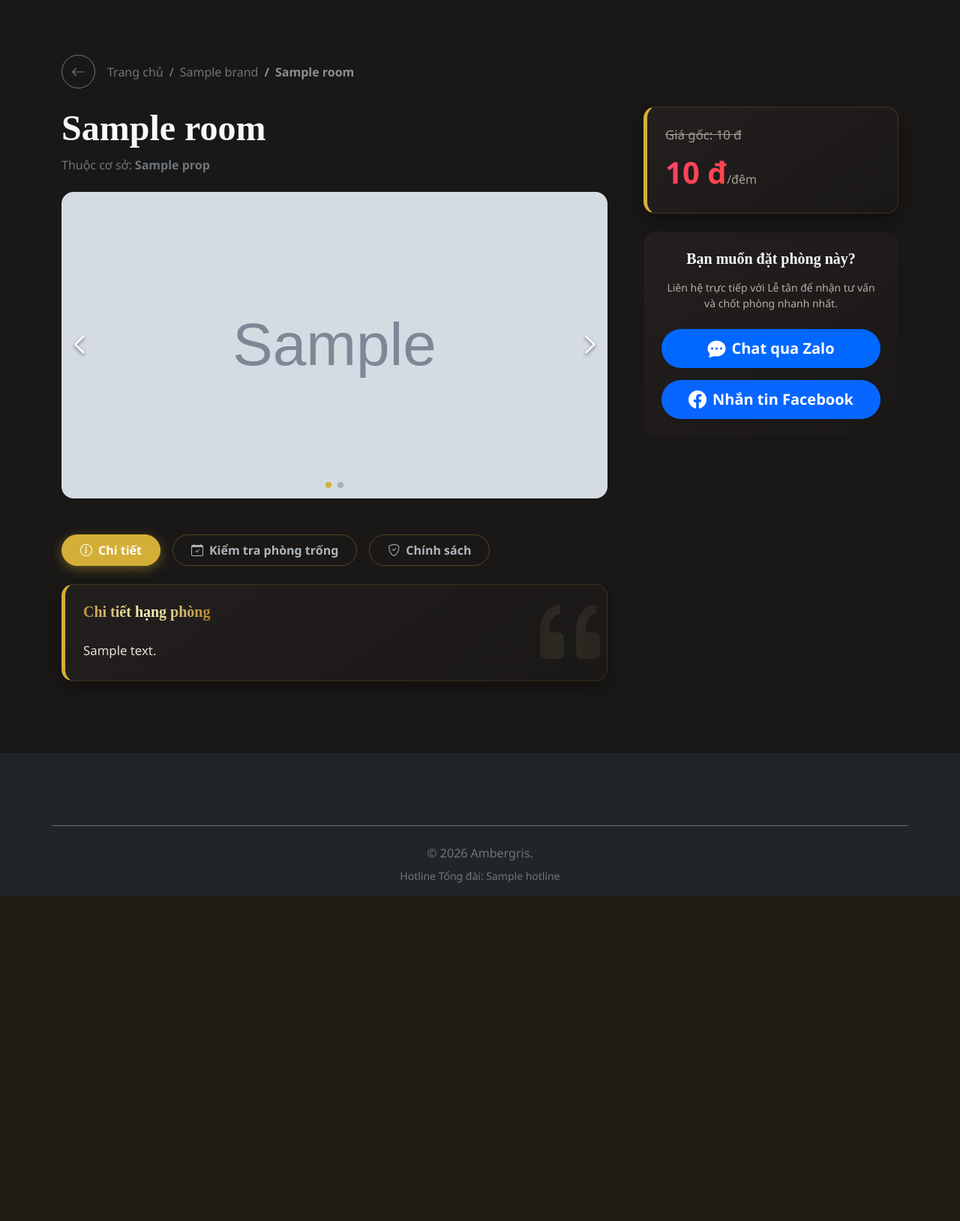
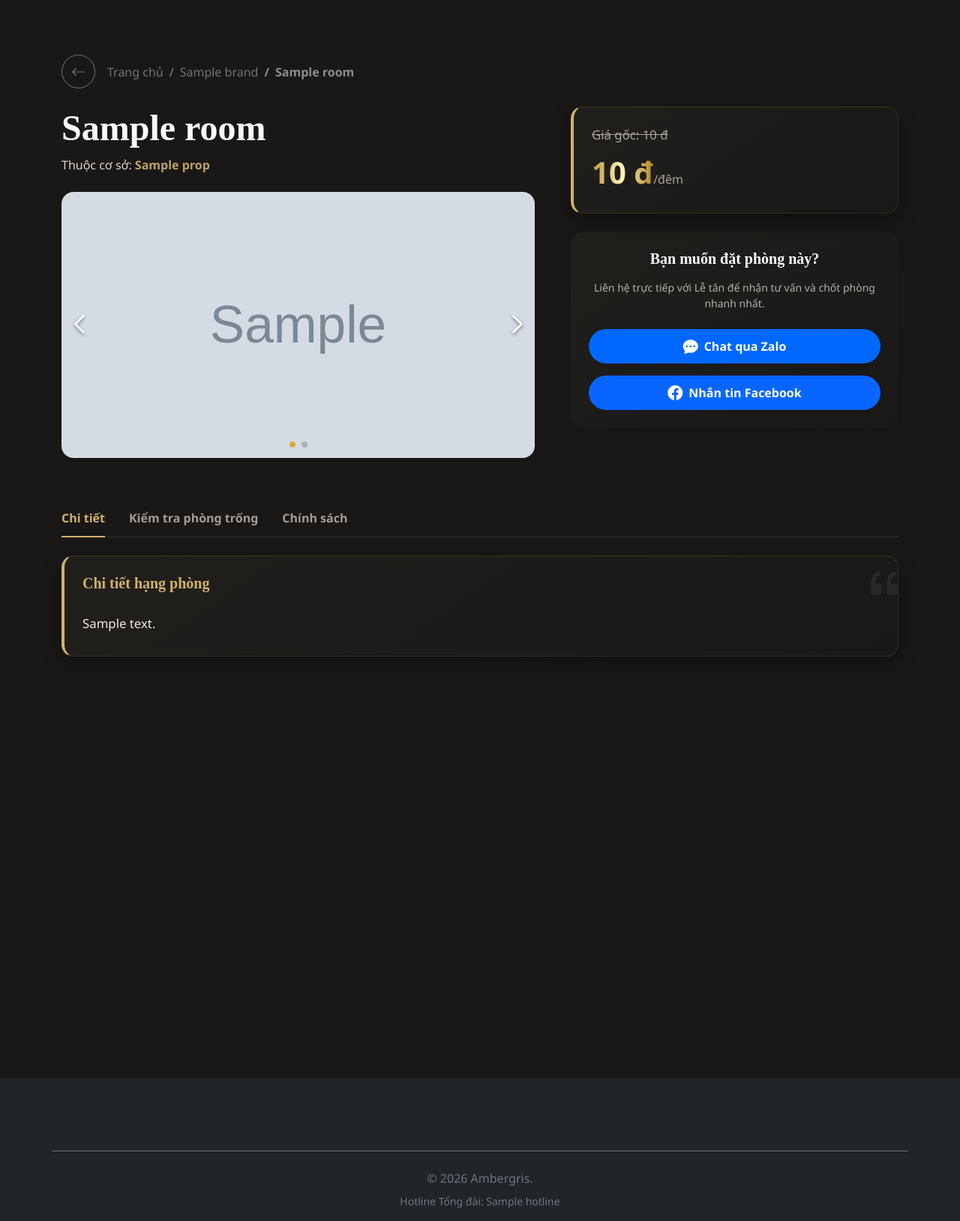
Before and after one commit to Dirak-magic/hotel_project_github, a Django app: template templates/room_detail.html in a window 1280 px wide. Shown: the part 57-1686 px from the top of the page at 75% size. Before the commit the page ends 1252 px from the top, so only its background shows below. Run offline with Django 5.2, Linux system fonts and the light colour scheme; the template is opened without the code that fills it: most values are stand-ins (such as "Sample title", 1, 10 or a date in 2020); grey boxes marked "Sample" are stand-in pictures; some libraries are stand-ins or nearby versions.

Commit message:
update room detail

```diff
--- a/templates/room_detail.html
+++ b/templates/room_detail.html
@@ -19,12 +19,12 @@
     </div>
 
     <div class="row g-5">
-        <!-- CỘT TRÁI (8): Thông tin & Hình ảnh -->
-        <div class="col-lg-8">
+        <!-- CỘT TRÁI (7): Thông tin & Hình ảnh -->
+        <div class="col-lg-7 pe-lg-4">
             <!-- Tên & Thông số cơ bản -->
             <div class="mb-4">
                 <h1 class="display-5 fw-bold mb-2" style="font-family: 'Playfair Display', serif;">{{ room.name }}</h1>
-                <p class="text-secondary mb-3">Thuộc cơ sở: <strong>{{ prop.name }}</strong></p>
+                <p class="mb-3" style="color: #F0E9DE; opacity: 0.9;">Thuộc cơ sở: <strong style="color: #D2B16B;">{{ prop.name }}</strong></p>
             </div>
 
             <!-- Thư viện ảnh (Swiper Slider) -->
@@ -63,15 +63,15 @@
                 <!-- Box Giá -->
                 <div class="luxury-box p-4 rounded-4 mb-4 position-relative overflow-hidden">
                     {% if room.sale_price %}
-                        <div class="text-body text-decoration-line-through mb-2" style="opacity: 0.65; font-weight: 500; font-size: 1.05rem;">Giá gốc: {{ room.display_original_price|vnd }} đ</div>
-                        <div class="fs-1 fw-bold"><span class="text-luxury-sale">{{ room.display_price|vnd }} đ</span><span class="fs-6 fw-normal text-secondary">/đêm</span></div>
+                        <div class="text-decoration-line-through mb-2" style="color: #A9A499; font-weight: 500; font-size: 1.05rem;">Giá gốc: {{ room.display_original_price|vnd }} đ</div>
+                        <div class="fs-1 fw-bold"><span class="text-luxury-gold">{{ room.display_price|vnd }} đ</span><span class="fs-6 fw-normal text-secondary">/đêm</span></div>
                     {% else %}
                         <div class="text-secondary mb-2" style="opacity: 0.8; font-weight: 500;">Giá tham khảo:</div>
                         <div class="fs-1 fw-bold"><span class="text-luxury-gold">{{ room.display_price|vnd }} đ</span><span class="fs-6 fw-normal text-secondary">/đêm</span></div>
                     {% endif %}
 
                     {% if room.is_weekend_now and room.weekend_surcharge > 0 %}
-                        <div class="mt-3 pt-3 border-top" style="border-color: rgba(212, 175, 55, 0.2) !important; font-size: 0.9rem; color: #d4af37; font-style: italic;">
+                        <div class="mt-3 pt-3 border-top border-secondary border-opacity-25" style="font-size: 0.95rem; color: #EED382; font-weight: 600;">
                             <i class="bi bi-info-circle me-1"></i>* Đã bao gồm phụ thu cuối tuần ({{ room.weekend_surcharge|vnd }} đ)
                         </div>
                     {% endif %}
@@ -82,60 +82,110 @@
                     <h5 class="fw-bold mb-3" style="font-family: 'Playfair Display', serif;">Bạn muốn đặt phòng này?</h5>
                     <p class="text-body small mb-4 opacity-75">Liên hệ trực tiếp với Lễ tân để nhận tư vấn và chốt phòng nhanh nhất.</p>
 
-                    <div class="d-grid gap-3">
+                    <div class="d-grid gap-3 mt-1">
                         {% if prop.hotline %}
-                        <a href="https://zalo.me/{{ prop.hotline|cut:' ' }}" target="_blank" class="btn btn-lg rounded-pill fw-bold text-white d-flex align-items-center justify-content-center shadow-sm social-cta-btn zalo-btn">
-                            <i class="bi bi-chat-dots-fill me-2 fs-4"></i> Chat qua Zalo
+                        <a href="https://zalo.me/{{ prop.hotline|cut:' ' }}" target="_blank" class="btn py-2 rounded-pill fw-bold text-white d-flex align-items-center justify-content-center shadow-sm social-cta-btn zalo-btn">
+                            <i class="bi bi-chat-dots-fill me-2 fs-5"></i> Chat qua Zalo
                         </a>
                         {% endif %}
 
                         {% if prop.facebook_link %}
-                        <a href="{{ prop.facebook_link }}" target="_blank" class="btn btn-lg rounded-pill fw-bold text-white d-flex align-items-center justify-content-center shadow-sm social-cta-btn fb-btn">
-                            <i class="bi bi-facebook me-2 fs-4"></i> Nhắn tin Facebook
+                        <a href="{{ prop.facebook_link }}" target="_blank" class="btn py-2 rounded-pill fw-bold text-white d-flex align-items-center justify-content-center shadow-sm social-cta-btn fb-btn">
+                            <i class="bi bi-facebook me-2 fs-5"></i> Nhắn tin Facebook
                         </a>
                         {% endif %}
                     </div>
                 </div>
             </div>
 
+        </div>
+
+        <!-- CỘT PHẢI (5): Đặt phòng (Sticky Sidebar) -->
+        <div class="col-lg-5 ps-lg-4">
+            <div class="sticky-sidebar d-none d-lg-block" style="position: sticky; top: 100px; z-index: 10;">
+
+                <!-- Box Giá -->
+                <div class="luxury-box p-4 rounded-4 mb-4 position-relative overflow-hidden">
+                    {% if room.sale_price %}
+                        <div class="text-decoration-line-through mb-2" style="color: #A9A499; font-weight: 500; font-size: 1.05rem;">Giá gốc: {{ room.display_original_price|vnd }} đ</div>
+                        <div class="fs-1 fw-bold"><span class="text-luxury-gold">{{ room.display_price|vnd }} đ</span><span class="fs-6 fw-normal text-secondary">/đêm</span></div>
+                    {% else %}
+                        <div class="text-secondary mb-2" style="opacity: 0.8; font-weight: 500;">Giá tham khảo:</div>
+                        <div class="fs-1 fw-bold"><span class="text-luxury-gold">{{ room.display_price|vnd }} đ</span><span class="fs-6 fw-normal text-secondary">/đêm</span></div>
+                    {% endif %}
+
+                    {% if room.is_weekend_now and room.weekend_surcharge > 0 %}
+                        <div class="mt-3 pt-3 border-top border-secondary border-opacity-25" style="font-size: 0.95rem; color: #EED382; font-weight: 600;">
+                            <i class="bi bi-info-circle me-1"></i>* Đã bao gồm phụ thu cuối tuần ({{ room.weekend_surcharge|vnd }} đ)
+                        </div>
+                    {% endif %}
+                </div>
+
+                <!-- Box Liên hệ -->
+                <div class="luxury-box p-4 rounded-4 text-center border-0 shadow-sm">
+                    <h5 class="fw-bold mb-3" style="font-family: 'Playfair Display', serif;">Bạn muốn đặt phòng này?</h5>
+                    <p class="text-body small mb-4 opacity-75">Liên hệ trực tiếp với Lễ tân để nhận tư vấn và chốt phòng nhanh nhất.</p>
+
+                    <div class="d-grid gap-3 mt-1">
+                        {% if prop.hotline %}
+                        <a href="https://zalo.me/{{ prop.hotline|cut:' ' }}" target="_blank" class="btn py-2 rounded-pill fw-bold text-white d-flex align-items-center justify-content-center shadow-sm social-cta-btn zalo-btn">
+                            <i class="bi bi-chat-dots-fill me-2 fs-5"></i> Chat qua Zalo
+                        </a>
+                        {% endif %}
+
+                        {% if prop.facebook_link %}
+                        <a href="{{ prop.facebook_link }}" target="_blank" class="btn py-2 rounded-pill fw-bold text-white d-flex align-items-center justify-content-center shadow-sm social-cta-btn fb-btn">
+                            <i class="bi bi-facebook me-2 fs-5"></i> Nhắn tin Facebook
+                        </a>
+                        {% endif %}
+                    </div>
+                </div>
+
+            </div>
+        </div>
+    </div>
+
+
+    <!-- FULL WIDTH SECTION -->
+    <div class="w-100 mt-1">
             <!-- HỆ THỐNG TABS -->
 
-            <ul class="nav nav-pills mb-4 gap-2 gap-md-3 luxury-tabs" id="roomTabs" role="tablist">
+            <ul class="nav nav-tabs mb-4 luxury-tabs-new border-bottom border-secondary border-opacity-25" id="roomTabs" role="tablist">
                 <li class="nav-item" role="presentation">
-                    <button class="nav-link active fw-bold px-4 py-2 rounded-pill" id="desc-tab" data-bs-toggle="tab" data-bs-target="#desc" type="button" role="tab"><i class="bi bi-info-circle me-2"></i>Chi tiết</button>
+                    <button class="nav-link active fw-bold px-4 py-3" id="desc-tab" data-bs-toggle="tab" data-bs-target="#desc" type="button" role="tab">Chi tiết</button>
                 </li>
                 <li class="nav-item" role="presentation">
-                    <button class="nav-link fw-bold px-4 py-2 rounded-pill" id="calendar-tab" data-bs-toggle="tab" data-bs-target="#calendar" type="button" role="tab"><i class="bi bi-calendar-check me-2"></i>Kiểm tra phòng trống</button>
+                    <button class="nav-link fw-bold px-4 py-3" id="calendar-tab" data-bs-toggle="tab" data-bs-target="#calendar" type="button" role="tab">Kiểm tra phòng trống</button>
                 </li>
                 <li class="nav-item" role="presentation">
-                    <button class="nav-link fw-bold px-4 py-2 rounded-pill" id="policy-tab" data-bs-toggle="tab" data-bs-target="#policy" type="button" role="tab"><i class="bi bi-shield-check me-2"></i>Chính sách</button>
+                    <button class="nav-link fw-bold px-4 py-3" id="policy-tab" data-bs-toggle="tab" data-bs-target="#policy" type="button" role="tab">Chính sách</button>
                 </li>
             </ul>
 
-            <div class="tab-content" id="roomTabsContent">
+            <div class="tab-content" id="roomTabsContent" style="min-height: 650px;">
                 <!-- TAB 1: MÔ TẢ & TIỆN ÍCH -->
                 <div class="tab-pane fade show active" id="desc" role="tabpanel" tabindex="0">
                     <div class="luxury-box p-4 rounded-4 position-relative overflow-hidden mb-5">
-                        <i class="bi bi-quote position-absolute top-0 end-0 text-luxury-gold" style="font-size: 8rem; opacity: 0.08; transform: translate(15px, -30px); pointer-events: none;"></i>
+                        <i class="bi bi-quote position-absolute top-0 end-0 text-luxury-light-gold" style="font-size: 3.5rem; opacity: 0.07; transform: translate(10px, -5px); pointer-events: none;"></i>
                         <div class="position-relative z-1">
-                            <h5 class="fw-bold text-luxury-gold mb-4" style="font-family: 'Playfair Display', serif;">Chi tiết hạng phòng</h5>
+                            <h5 class="fw-bold mb-4" style="color: #D2B16B; font-family: 'Playfair Display', serif; font-size: 1.25rem;">Chi tiết hạng phòng</h5>
 
-                            <div class="text-body" style="line-height: 1.9; font-size: 1.05rem; font-weight: 500;">
+                            <div style="line-height: 2.2; font-size: 1.05rem; font-weight: 400; color: #F0E9DE;">
                                 {{ room.description|linebreaksbr }}
                             </div>
                         </div>
                     </div>
 
                     {% if room.amenities.exists %}
-                    <div class="d-flex align-items-center mb-4 mt-2">
-                        <h4 class="fw-bold mb-0 text-uppercase" style="font-family: 'Playfair Display', serif; letter-spacing: 2px;">Tiện ích phòng</h4>
+                    <div class="d-flex align-items-center mb-4 mt-5">
+                        <h4 class="fw-bold mb-0 text-uppercase" style="font-family: 'Playfair Display', serif; letter-spacing: 2px; color: #F0E9DE;">Tiện ích phòng</h4>
                     </div>
                     <div class="row g-3 mb-5">
                         {% for amenity in room.amenities.all %}
-                        <div class="col-sm-6 col-md-4">
-                            <div class="luxury-box p-3 rounded-4 d-flex align-items-center h-100" style="border-left-width: 3px; border-radius: 12px !important; box-shadow: 0 4px 10px rgba(0,0,0,0.03);">
-                                <i class="bi bi-check2-circle text-luxury-gold fs-4 me-2 d-flex align-items-center justify-content-center" style="width: 30px;"></i>
-                                <span class="text-body fw-bold" style="font-size: 0.95rem;">{{ amenity.name }}</span>
+                        <div class="col-12 col-md-6 col-lg-4">
+                            <div class="luxury-box p-3 d-flex align-items-center h-100" style="border-radius: 12px !important; border-left-width: 2px !important; box-shadow: 0 4px 10px rgba(0,0,0,0.1);">
+                                <i class="bi bi-check2-circle fs-5 me-3 d-flex align-items-center justify-content-center" style="width: 24px; color: #D2B16B;"></i>
+                                <span class="fw-bold" style="font-size: 0.95rem; color: #F0E9DE;">{{ amenity.name }}</span>
                             </div>
                         </div>
                         {% endfor %}
@@ -203,53 +253,7 @@
                 </div>
             </div>
 
-        </div>
-
-        <!-- CỘT PHẢI (4): Đặt phòng (Sticky Sidebar) -->
-        <div class="col-lg-4">
-            <div class="sticky-sidebar d-none d-lg-block" style="position: sticky; top: 100px; z-index: 10;">
-
-                <!-- Box Giá -->
-                <div class="luxury-box p-4 rounded-4 mb-4 position-relative overflow-hidden">
-                    {% if room.sale_price %}
-                        <div class="text-body text-decoration-line-through mb-2" style="opacity: 0.65; font-weight: 500; font-size: 1.05rem;">Giá gốc: {{ room.display_original_price|vnd }} đ</div>
-                        <div class="fs-1 fw-bold"><span class="text-luxury-sale">{{ room.display_price|vnd }} đ</span><span class="fs-6 fw-normal text-secondary">/đêm</span></div>
-                    {% else %}
-                        <div class="text-secondary mb-2" style="opacity: 0.8; font-weight: 500;">Giá tham khảo:</div>
-                        <div class="fs-1 fw-bold"><span class="text-luxury-gold">{{ room.display_price|vnd }} đ</span><span class="fs-6 fw-normal text-secondary">/đêm</span></div>
-                    {% endif %}
-
-                    {% if room.is_weekend_now and room.weekend_surcharge > 0 %}
-                        <div class="mt-3 pt-3 border-top" style="border-color: rgba(212, 175, 55, 0.2) !important; font-size: 0.9rem; color: #d4af37; font-style: italic;">
-                            <i class="bi bi-info-circle me-1"></i>* Đã bao gồm phụ thu cuối tuần ({{ room.weekend_surcharge|vnd }} đ)
-                        </div>
-                    {% endif %}
-                </div>
-
-                <!-- Box Liên hệ -->
-                <div class="luxury-box p-4 rounded-4 text-center border-0 shadow-sm">
-                    <h5 class="fw-bold mb-3" style="font-family: 'Playfair Display', serif;">Bạn muốn đặt phòng này?</h5>
-                    <p class="text-body small mb-4 opacity-75">Liên hệ trực tiếp với Lễ tân để nhận tư vấn và chốt phòng nhanh nhất.</p>
-
-                    <div class="d-grid gap-3">
-                        {% if prop.hotline %}
-                        <a href="https://zalo.me/{{ prop.hotline|cut:' ' }}" target="_blank" class="btn btn-lg rounded-pill fw-bold text-white d-flex align-items-center justify-content-center shadow-sm social-cta-btn zalo-btn">
-                            <i class="bi bi-chat-dots-fill me-2 fs-4"></i> Chat qua Zalo
-                        </a>
-                        {% endif %}
-
-                        {% if prop.facebook_link %}
-                        <a href="{{ prop.facebook_link }}" target="_blank" class="btn btn-lg rounded-pill fw-bold text-white d-flex align-items-center justify-content-center shadow-sm social-cta-btn fb-btn">
-                            <i class="bi bi-facebook me-2 fs-4"></i> Nhắn tin Facebook
-                        </a>
-                        {% endif %}
-                    </div>
-                </div>
-
-            </div>
-        </div>
     </div>
-
 </div>
 
 <!-- CSS & JS Assets -->
@@ -310,15 +314,10 @@
         animation: shine 3s linear infinite;
         display: inline-block;
     }
-    .text-luxury-sale {
-        background: linear-gradient(135deg, #ff416c 0%, #ff4b2b 100%, #ff416c 200%) !important;
-        background-size: 200% auto !important;
-        -webkit-background-clip: text !important;
-        background-clip: text !important;
-        -webkit-text-fill-color: transparent !important;
-        color: transparent !important;
-        animation: shine 3s linear infinite;
+    .text-luxury-light-gold {
+        color: #F0E9DE !important;
         display: inline-block;
+        font-weight: bold;
     }
 
 
@@ -369,16 +368,16 @@
         transform: translateY(-3px);
     }
     [data-bs-theme="dark"] .luxury-box {
-        background: linear-gradient(145deg, #221F1E, #1A1817);
-        border: 1px solid rgba(212, 175, 55, 0.15);
-        border-left: 5px solid #d4af37;
-        box-shadow: 0 8px 24px rgba(0, 0, 0, 0.4), inset 0 1px 0 rgba(212, 175, 55, 0.05);
+        background: linear-gradient(145deg, #211F1C, #191817);
+        border: 1px solid rgba(185, 151, 78, 0.15);
+        border-left: 4px solid #D2B16B;
+        box-shadow: 0 8px 24px rgba(0, 0, 0, 0.4), inset 0 1px 0 rgba(210, 177, 107, 0.05);
         transition: all 0.4s ease;
     }
     [data-bs-theme="dark"] .luxury-box:hover {
-        box-shadow: 0 15px 35px rgba(212, 175, 55, 0.25), inset 0 1px 0 rgba(212, 175, 55, 0.3);
+        box-shadow: 0 15px 35px rgba(0, 0, 0, 0.5), inset 0 1px 0 rgba(210, 177, 107, 0.1);
         transform: translateY(-5px);
-        border-color: rgba(212, 175, 55, 0.4);
+        border-color: rgba(210, 177, 107, 0.3);
     }
     [data-bs-theme="dark"] .luxury-box .text-body {
         color: #e4e0d9 !important;
@@ -388,24 +387,29 @@
     }
 
     /* Tabs Styling */
-    .luxury-tabs .nav-link {
-        color: var(--bs-body-color);
-        background: transparent;
-        border: 1px solid rgba(212, 175, 55, 0.3);
+    .luxury-tabs-new {
+        gap: 2rem;
+    }
+    .luxury-tabs-new .nav-link {
+        color: #A69C90 !important;
+        background: transparent !important;
+        border: none !important;
+        border-bottom: 2px solid transparent !important;
+        border-radius: 0 !important;
+        padding-left: 0 !important;
+        padding-right: 0 !important;
+        padding-bottom: 0.8rem !important;
+        font-weight: 500;
         transition: all 0.3s ease;
     }
-    .luxury-tabs .nav-link:hover {
-        background: rgba(212, 175, 55, 0.15) !important;
-        color: #fce38a !important;
-        border-color: #d4af37 !important;
-        box-shadow: 0 0 15px rgba(212, 175, 55, 0.3);
-        transform: translateY(-2px);
+    .luxury-tabs-new .nav-link:hover {
+        color: #F0E9DE !important;
     }
-    .luxury-tabs .nav-link.active {
-        background: #d4af37;
-        color: #fff;
-        border-color: #d4af37;
-        box-shadow: 0 4px 15px rgba(212, 175, 55, 0.4);
+    .luxury-tabs-new .nav-link.active {
+        color: #D2B16B !important;
+        border-bottom: 2px solid #D2B16B !important;
+        background: transparent !important;
+        box-shadow: none !important;
     }
 
     /* Swiper Styling */
```
